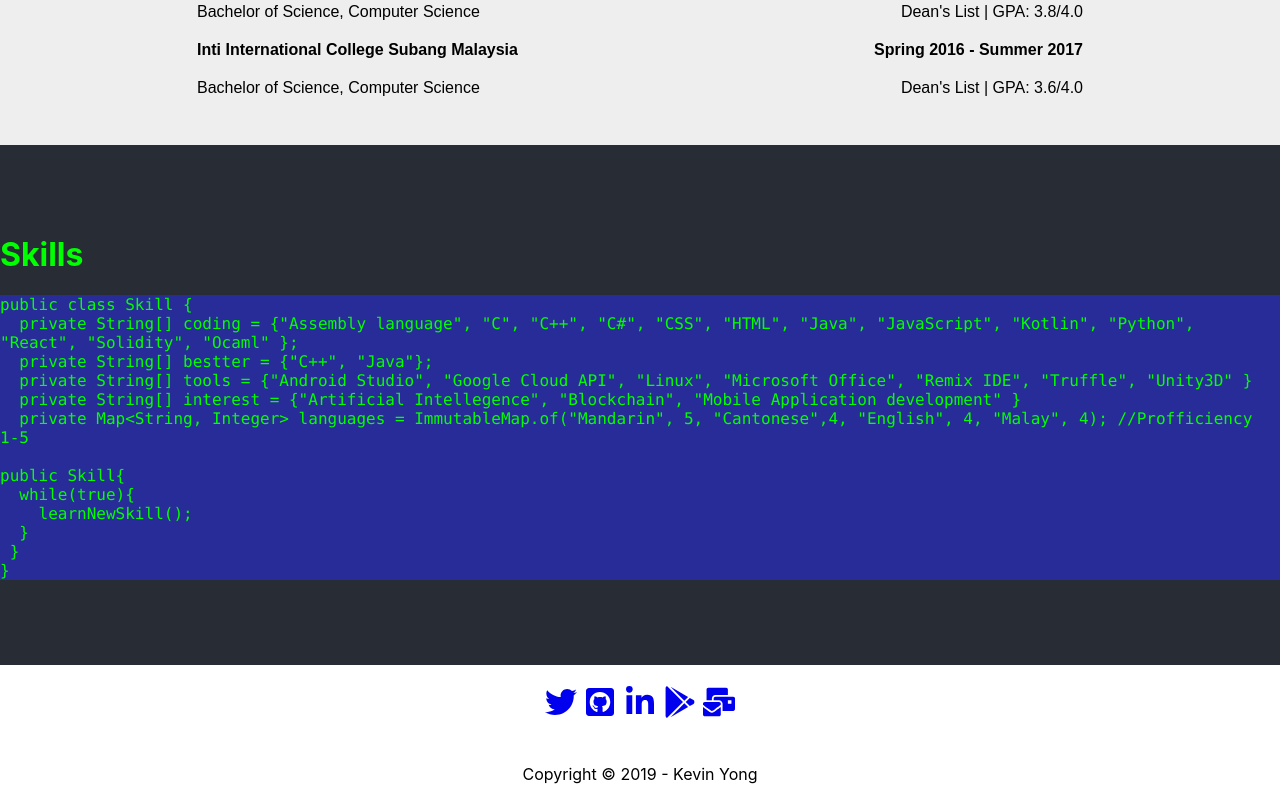
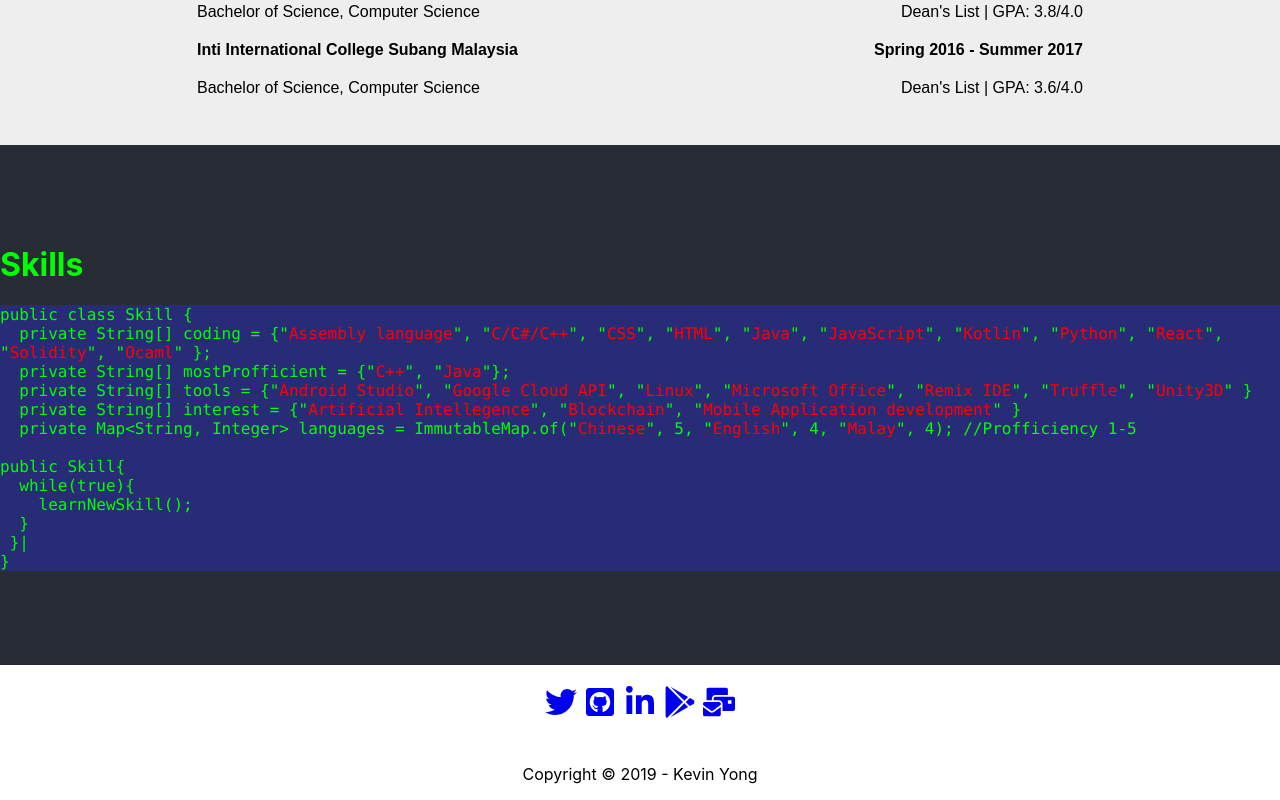
Before and after one commit to Scravlon/react-web-page, a React (Create React App) app: page / in a window 1280 px wide. Shown: the part 1455-2255 px from the top of the page. Built offline with nearby package versions, Linux system fonts and the light colour scheme.

Commit message:
Minor Update

```diff
--- a/package.json
+++ b/package.json
@@ -9,7 +9,8 @@
     "react-dom": "^16.8.6",
     "react-icons": "^3.7.0",
     "react-router-dom": "^5.0.1",
-    "react-scripts": "3.0.1"
+    "react-scripts": "3.0.1",
+    "react-typist": "^2.0.5"
   },
   "scripts": {
     "start": "react-scripts start",
--- a/src/Skills.js
+++ b/src/Skills.js
@@ -1,4 +1,5 @@
 import React from 'react';
+import Typist from 'react-typist';
 
 function Skill() {
   return (
@@ -7,22 +8,27 @@ function Skill() {
       <h1>
       Skills
       </h1>
+
         <p className="skillText">
           public class Skill &#123; <br/>
-          &nbsp; private String[] coding = &#123;"Assembly language", "C", "C++", "C#", "CSS", "HTML", "Java", "JavaScript", "Kotlin", "Python", "React", "Solidity", "Ocaml" &#125;; <br/>
-          &nbsp; private String[] bestter = &#123;"C++", "Java"&#125;; <br/>
-          &nbsp; private String[] tools = &#123;"Android Studio", "Google Cloud API", "Linux", "Microsoft Office", "Remix IDE", "Truffle", "Unity3D" &#125;<br/>
-          &nbsp; private String[] interest = &#123;"Artificial Intellegence", "Blockchain", "Mobile Application development" &#125;<br/>
-          &nbsp; private Map&#60;String, Integer&#62; languages = ImmutableMap.of("Mandarin", 5, "Cantonese",4, "English", 4, "Malay", 4); //Profficiency 1-5<br/><br/>
+          <Typist avgTypingDelay={1} stdTypingDelay={10} cursor={{show: true, blink: true,element: '|',hideWhenDone: true,hideWhenDoneDelay: 2000}}>
+
+          &nbsp; private String[] coding = &#123;"<font color="red">Assembly language</font>", "<font color="red">C/C#/C++</font>", "<font color="red">CSS</font>", "<font color="red">HTML</font>", "<font color="red">Java</font>", "<font color="red">JavaScript</font>", "<font color="red">Kotlin</font>", "<font color="red">Python</font>", "<font color="red">React</font>", "<font color="red">Solidity</font>", "<font color="red">Ocaml</font>" &#125;; <br/>
+          &nbsp; private String[] mostProfficient = &#123;"<font color="red">C++</font>", "<font color="red">Java</font>"&#125;; <br/>
+          &nbsp; private String[] tools = &#123;"<font color="red">Android Studio</font>", "<font color="red">Google Cloud API</font>", "<font color="red">Linux</font>", "<font color="red">Microsoft Office</font>", "<font color="red">Remix IDE</font>", "<font color="red">Truffle</font>", "<font color="red">Unity3D</font>" &#125;<br/>
+          &nbsp; private String[] interest = &#123;"<font color="red">Artificial Intellegence</font>", "<font color="red">Blockchain</font>", "<font color="red">Mobile Application development</font>" &#125;<br/>
+          &nbsp; private Map&#60;String, Integer&#62; languages = ImmutableMap.of("<font color="red">Chinese</font>", 5, "<font color="red">English</font>", 4, "<font color="red">Malay</font>", 4); //Profficiency 1-5<br/><br/>
 
           public Skill&#123;<br/>
           &nbsp;   while(true)&#123;<br/>
           &nbsp; &nbsp;    learnNewSkill();<br/>
           &nbsp;&nbsp;&#125;<br/>
            &nbsp;&#125;<br/>
+           </Typist>
+
           &#125;<br/>
+        </p>
 
-        </p>
       </header>
     </div>
   );
--- a/src/index.css
+++ b/src/index.css
@@ -37,6 +37,6 @@ code {
 }
 .skillText{
   align-items: left;
-  background-color: #282c99;
+  background-color: #282c77;
   font-family: "Lucida Console";
 }
```
Also changed, not shown: 1 other file (tests, documents, lock files or other folders).
